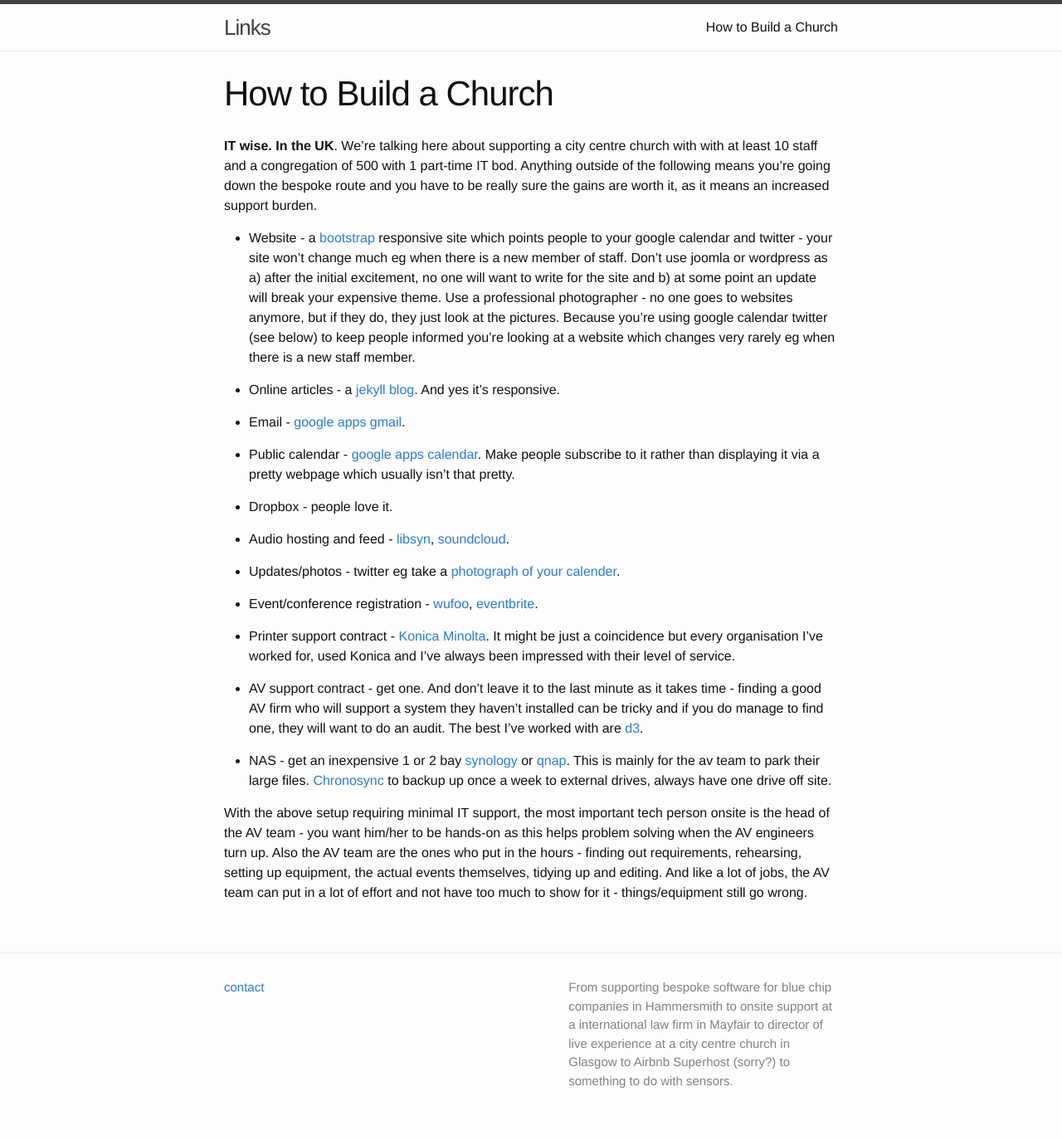
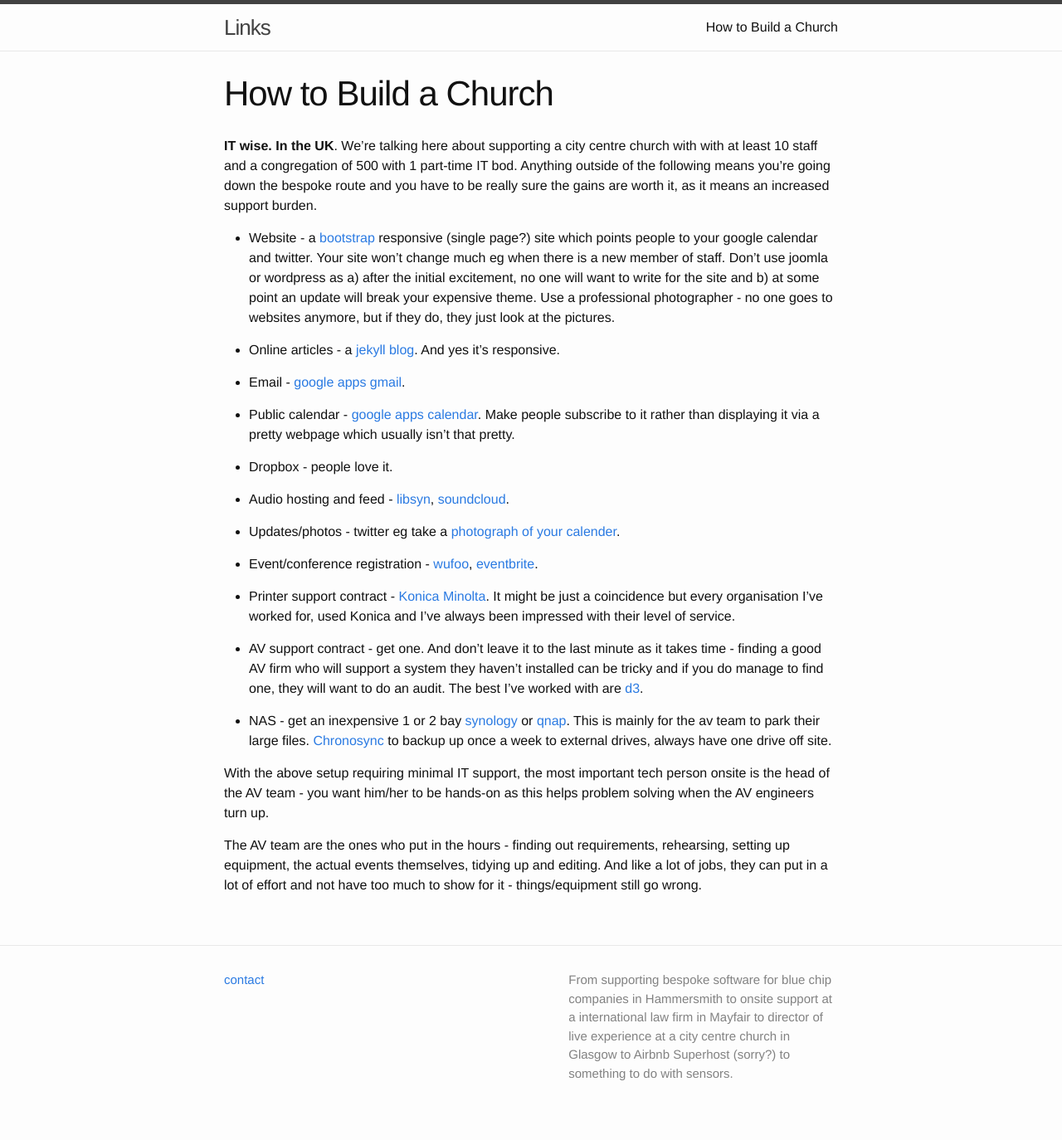
Before and after one commit to FordPark/fordpark.github.io, a Jekyll site: the page built from churchit.md, in a window 1280 px wide. Shown: the whole page at 83% size. Built offline with Jekyll 4.4.1, drawn with Linux system fonts in a browser that asks for light colours.

Commit message:
Amend churchit.md.

```diff
--- a/churchit.md
+++ b/churchit.md
@@ -6,7 +6,7 @@
 
 **IT wise.  In the UK**.  We're talking here about supporting a city centre church with with at least 10 staff and a congregation of 500 with 1 part-time IT bod.  Anything outside of the following means you're going down the bespoke route and you have to be really sure the gains are worth it, as it means an increased support burden.
 
-- Website - a [bootstrap](http://getbootstrap.com) responsive site which points people to your google calendar and twitter - your site won't change much eg when there is a new member of staff.  Don't use joomla or wordpress as a)  after the initial excitement, no one will want to write for the site and b) at some point an update will break your expensive theme. Use a professional photographer - no one goes to websites anymore, but if they do, they just look at the pictures.  Because you're using google calendar twitter (see below) to keep people informed you're looking at a website which changes very rarely eg when there is a new staff member.
+- Website - a [bootstrap](http://getbootstrap.com) responsive (single page?) site which points people to your google calendar and twitter.  Your site won't change much eg when there is a new member of staff. Don't use joomla or wordpress as a) after the initial excitement, no one will want to write for the site and b) at some point an update will break your expensive theme. Use a professional photographer - no one goes to websites anymore, but if they do, they just look at the pictures.
 
 - Online articles - a [jekyll blog](https://jekyllrb.com).  And yes it's responsive.
 
@@ -28,4 +28,6 @@
 
 - NAS - get an inexpensive 1 or 2 bay [synology](https://www.synology.com/en-uk/) or [qnap](https://www.qnap.com/i/uk/).  This is mainly for the av team to park their large files.  [Chronosync](http://www.econtechnologies.com/chronosync/overview.html) to backup up once a week to external drives, always have one drive off site.
 
-With the above setup requiring minimal IT support, the most important tech person onsite is the head of the AV team - you want him/her to be hands-on as this helps problem solving when the AV engineers turn up.  Also the AV team are the ones who put in the hours - finding out requirements, rehearsing, setting up equipment, the actual events themselves, tidying up and editing.  And like a lot of jobs, the AV team can put in a lot of effort and not have too much to show for it - things/equipment still go wrong.
+With the above setup requiring minimal IT support, the most important tech person onsite is the head of the AV team - you want him/her to be hands-on as this helps problem solving when the AV engineers turn up.
+
+The AV team are the ones who put in the hours - finding out requirements, rehearsing, setting up equipment, the actual events themselves, tidying up and editing.  And like a lot of jobs, they can put in a lot of effort and not have too much to show for it - things/equipment still go wrong.
```
